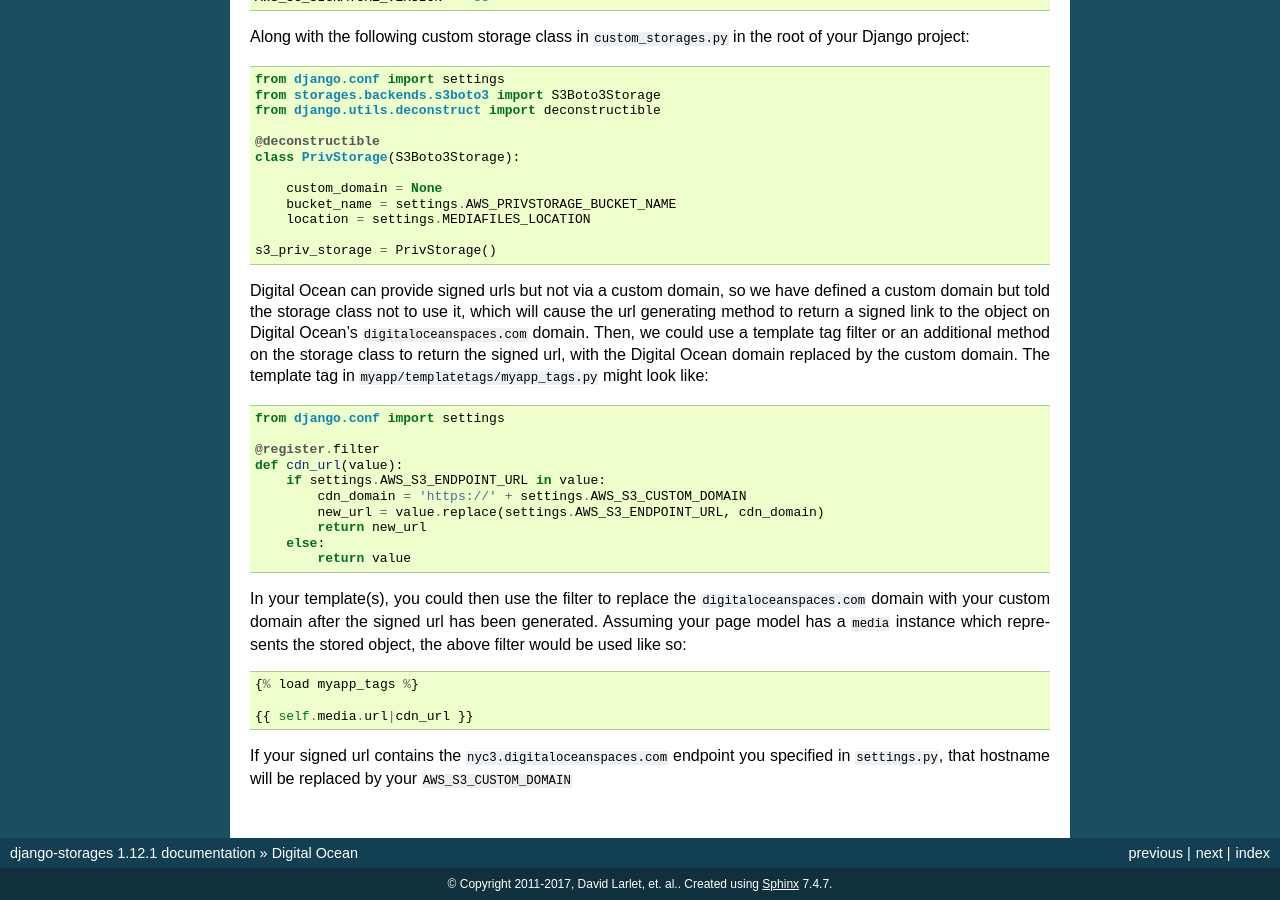
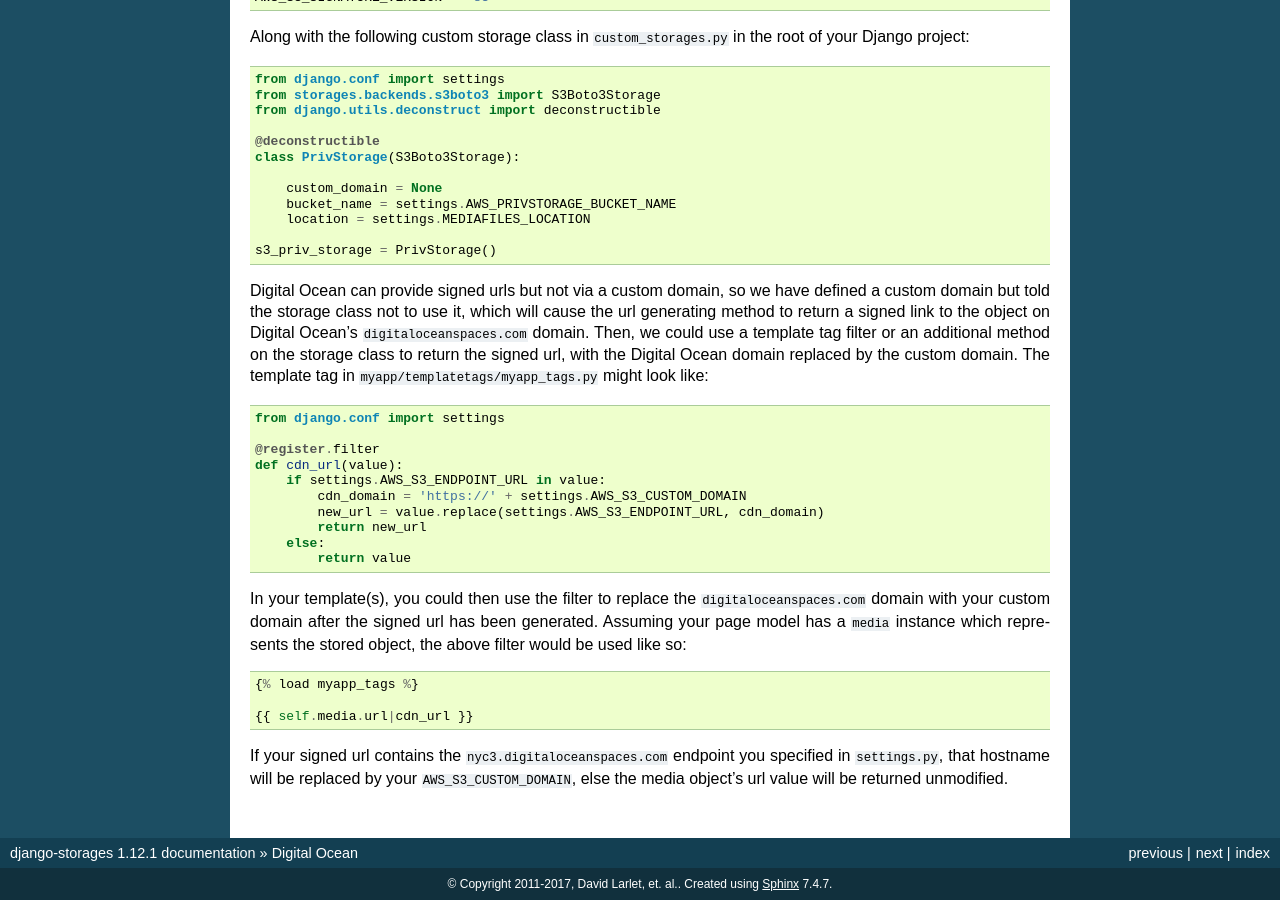
Before and after one commit to jschneier/django-storages, a Sphinx documentation site: the page built from docs/backends/digital-ocean-spaces.rst, in a window 1280 px wide and 900 px high, scrolled down 661 px. Built offline with Sphinx 7.4.7, drawn with Linux system fonts in a browser that asks for light colours.

Commit message:
Update digital-ocean-spaces.rst

```diff
--- a/docs/backends/digital-ocean-spaces.rst
+++ b/docs/backends/digital-ocean-spaces.rst
@@ -60,6 +60,6 @@ In your template(s), you could then use the filter to replace the ``digitalocean
 
     {{ self.media.url|cdn_url }}
 
-If your signed url contains the ``nyc3.digitaloceanspaces.com`` endpoint you specified in ``settings.py``, that hostname will be replaced by your ``AWS_S3_CUSTOM_DOMAIN``
+If your signed url contains the ``nyc3.digitaloceanspaces.com`` endpoint you specified in ``settings.py``, that hostname will be replaced by your ``AWS_S3_CUSTOM_DOMAIN``, else the media object's url value will be returned unmodified.
 
 .. _Digital Ocean docs for the Spaces API: https://docs.digitalocean.com/products/spaces/resources/s3-sdk-examples/#presigned-url
```
